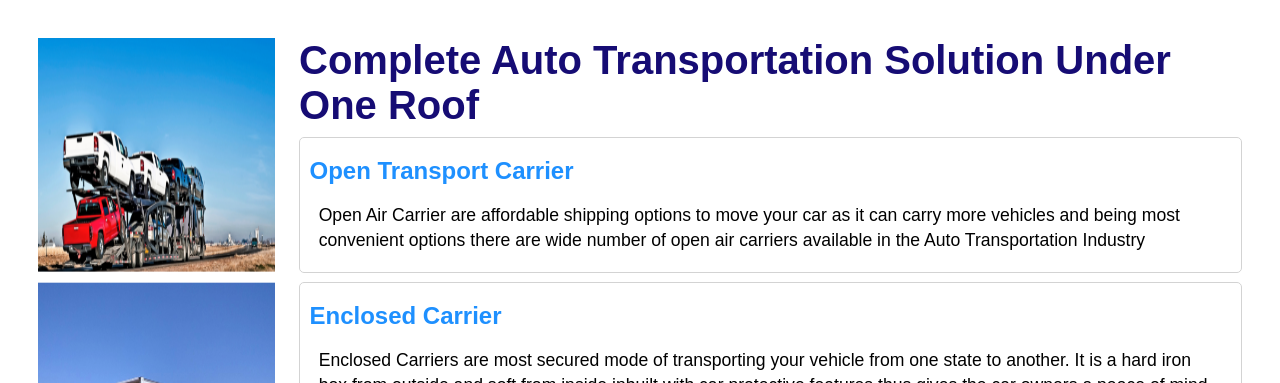
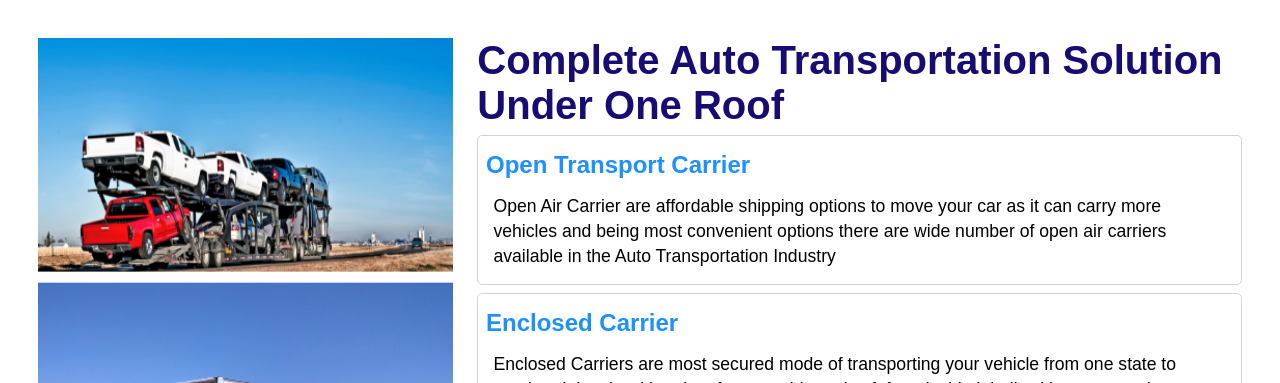
Before and after one commit to lazydesigner/shipcartoanotherstate, a PHP site: page / in a window 1280 px wide. Shown: the part 6117-6500 px from the top of the page. Run offline with PHP 8.4, Linux system fonts and the light colour scheme; some libraries are stand-ins or nearby versions.

Commit message:
page update

```diff
--- a/index.php
+++ b/index.php
@@ -556,7 +556,7 @@
     </section>
     <section class="services-we-provide">
         <div class="services-we-provide-row">
-            <div class="services-we-provide-col">
+            <div class="services-we-provide-col services-we-provide-col1">
                 <div class="services-we-provide-img">
                     <img src="./assets/images/services-images.png" width="100%" height="100%" alt="">
                 </div>
```
